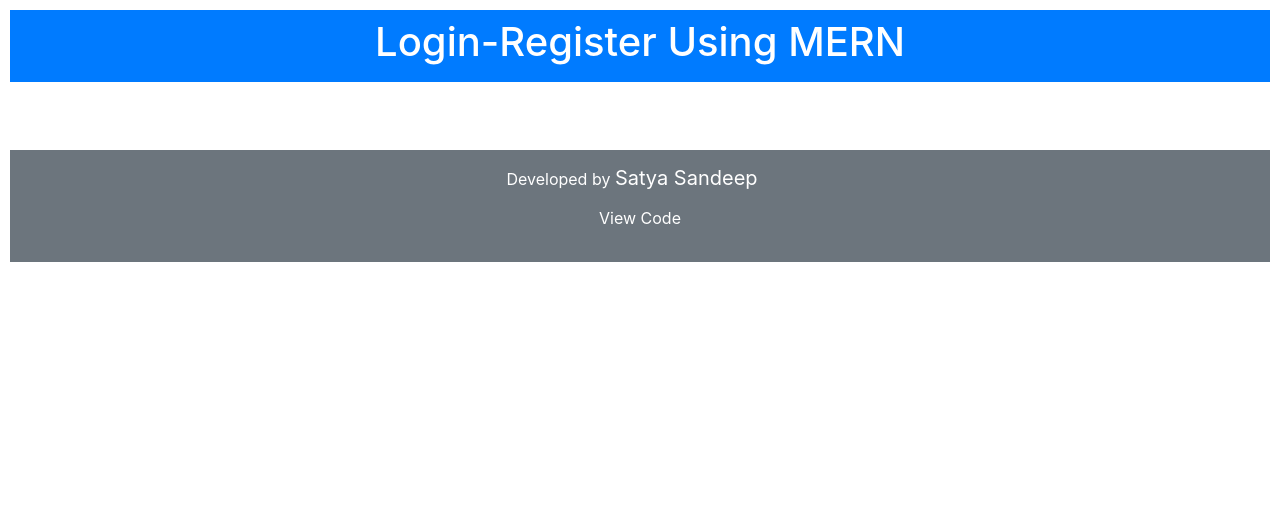
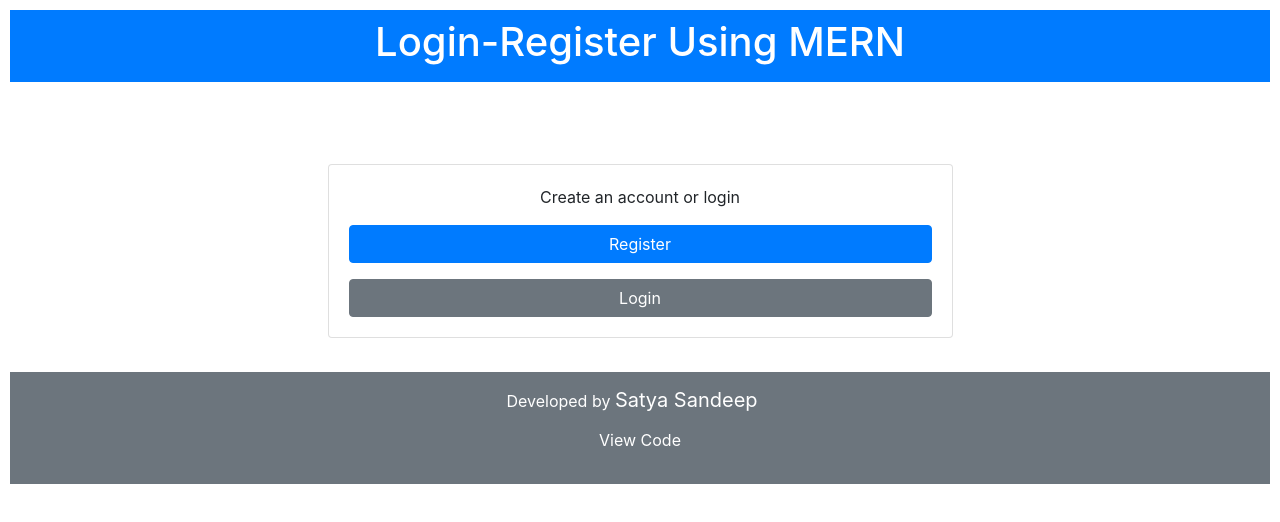
Before and after one commit to satyasandeep007/mern-login-react, a React (Create React App) app: page / in a window 1280 px wide. Shown: the top 522 px of the page. Built offline with nearby package versions, Linux system fonts and the light colour scheme.

Commit message:
Update App.js

```diff
--- a/src/App.js
+++ b/src/App.js
@@ -7,24 +7,24 @@ import Register from './components/register';
 import Config from './Config'
 import './App.css';
 import "bootstrap/dist/css/bootstrap.min.css";
-import { Route , Switch} from "react-router-dom";
+import { Route, Switch } from "react-router-dom";
 import Dashboard from './components/dashboard';
 
 export default class App extends Component {
   render() {
     return (
       <React.Fragment>
-          <Header/>
+        <Header />
         <br />
         <Switch>
-          <Route path={`${Config.hostName}/`} exact component={Welcome} />
-          <Route path={`${Config.hostName}/register`} component={Register} />
-          <Route path={`${Config.hostName}/login`} component={Login} />
-          <Route path={`${Config.hostName}/dashboard`} component={Dashboard} />
+          <Route path={`/`} exact component={Welcome} />
+          <Route path={`/register`} component={Register} />
+          <Route path={`/login`} component={Login} />
+          <Route path={`/dashboard`} component={Dashboard} />
         </Switch>
         <br />
         <Footer />
       </React.Fragment>
-     );
+    );
   }
 }
```
